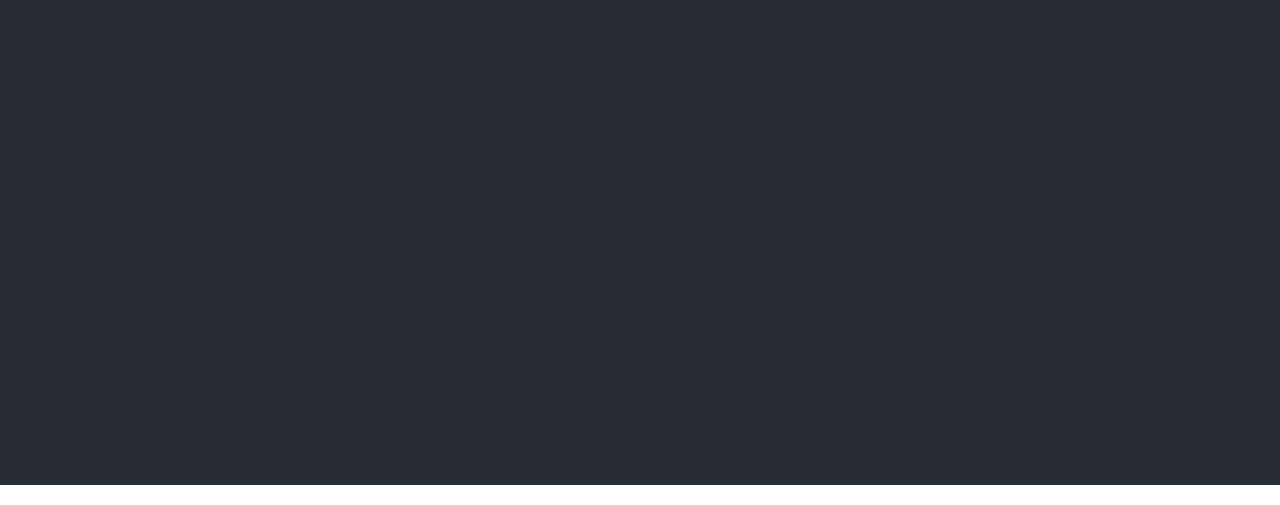
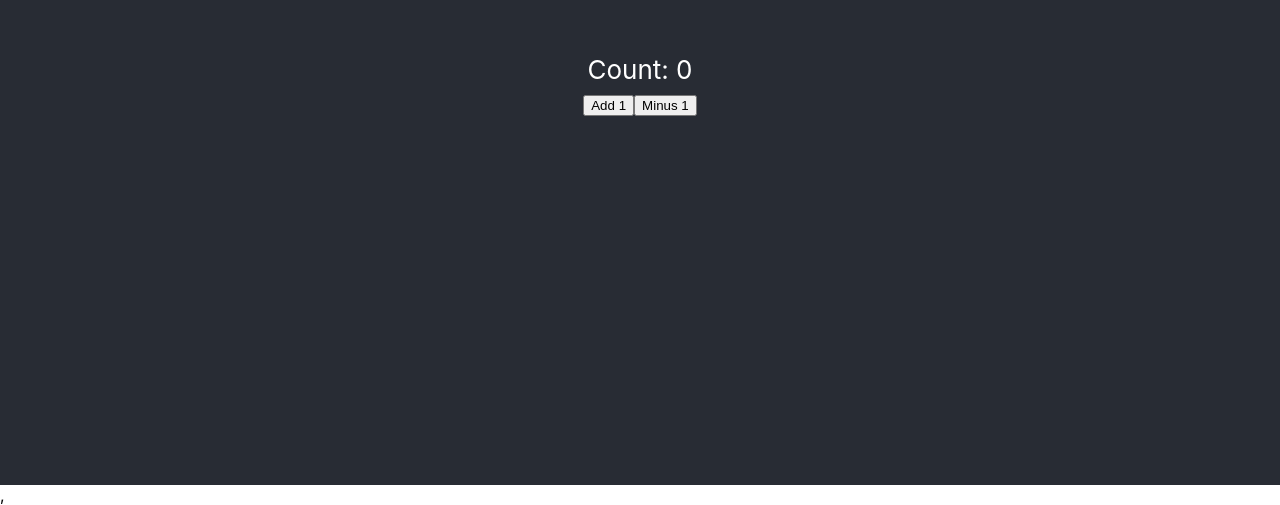
Before and after one commit to MaxMartinsen/JavaScript-Frameworks, a React (Create React App) app: page / in a window 1280 px wide. Shown: the part 315-820 px from the top of the page. Built offline with nearby package versions, Linux system fonts and the light colour scheme.

Commit message:
Initial setup

```diff
--- a/package.json
+++ b/package.json
@@ -3,11 +3,13 @@
   "version": "0.1.0",
   "private": true,
   "dependencies": {
+    "@reduxjs/toolkit": "^2.2.1",
     "@testing-library/jest-dom": "^5.17.0",
     "@testing-library/react": "^13.4.0",
     "@testing-library/user-event": "^13.5.0",
     "react": "^18.2.0",
     "react-dom": "^18.2.0",
+    "react-redux": "^9.1.0",
     "react-scripts": "5.0.1",
     "sass": "^1.71.1",
     "styled-components": "^5.3.10",
--- a/src/App.js
+++ b/src/App.js
@@ -1,9 +1,11 @@
 import './App.css';
+import Counter from './Counter/Counter';
 
 function App() {
   return (
     <div className="App">
       <header className="App-header">
+        <Counter />
       </header>
     </div>
   );
--- /dev/null
+++ b/src/Counter/Counter.js
@@ -0,0 +1,18 @@
+import React from 'react';
+import { useSelector, useDispatch } from 'react-redux';
+import { decrement, increment } from '../counterSlice';
+
+function Counter() {
+  const count = useSelector((state) => state.counter.value);
+  const dispatch = useDispatch();
+
+  return (
+    <div>
+      <div>Count: {count}</div>
+      <button onClick={() => dispatch(increment())}>Add 1</button>
+      <button onClick={() => dispatch(decrement())}>Minus 1</button>
+    </div>
+  );
+}
+
+export default Counter;
--- /dev/null
+++ b/src/counterSlice.js
@@ -0,0 +1,25 @@
+import { createSlice } from '@reduxjs/toolkit';
+
+const initialState = {
+  value: 0,
+};
+
+export const counterSlice = createSlice({
+  // The name of our reducer
+  name: 'counter',
+  // The initial state of our reducer
+  initialState,
+  // These are the actions that will be made available
+  reducers: {
+    increment: (state) => {
+      state.value += 1;
+    },
+    decrement: (state) => {
+      state.value -= 1;
+    },
+  },
+});
+
+export const { increment, decrement } = counterSlice.actions;
+
+export default counterSlice.reducer;
--- a/src/index.js
+++ b/src/index.js
@@ -3,11 +3,15 @@
 import './index.css';
 import App from './App';
 import reportWebVitals from './reportWebVitals';
+import { store } from './store';
+import { Provider } from 'react-redux';
 
 const root = ReactDOM.createRoot(document.getElementById('root'));
 root.render(
   <React.StrictMode>
-    <App />
+    <Provider store={store}>
+      <App />
+    </Provider>,
   </React.StrictMode>
 );
 
--- /dev/null
+++ b/src/store.js
@@ -0,0 +1,6 @@
+import { configureStore } from '@reduxjs/toolkit';
+import counterReducer from './counterSlice.js';
+
+export const store = configureStore({
+  reducer: {counter: counterReducer},
+});
```
Also changed, not shown: 1 other file (tests, documents, lock files or other folders).
